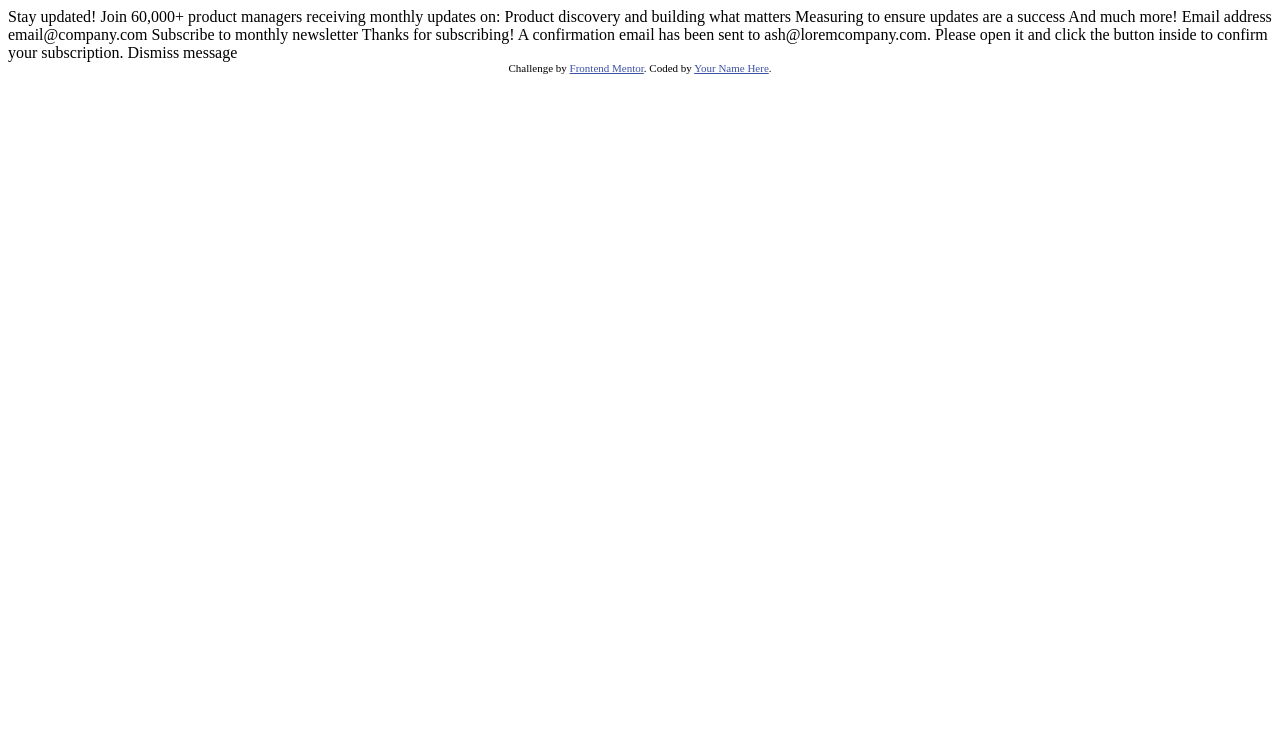
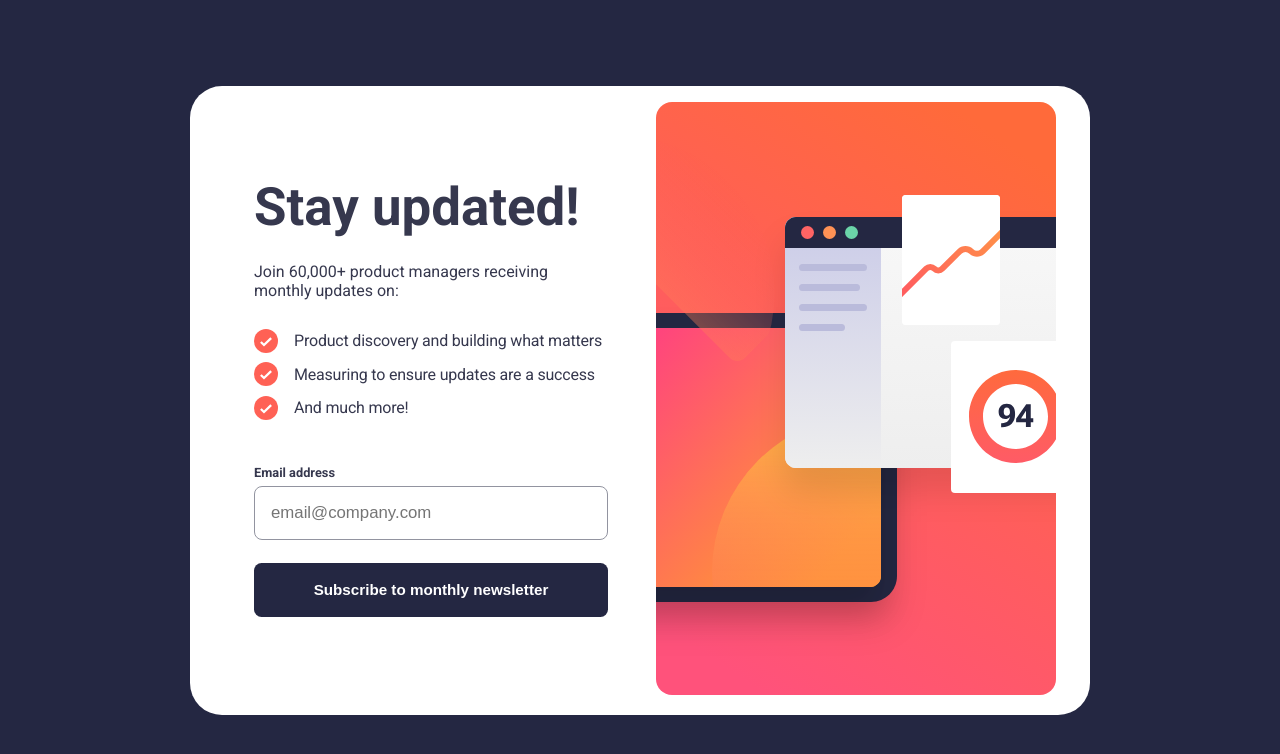
Before and after one commit to bfc0/frontend-challenge-5, a plain HTML site: page index.html in a window 1280 px wide. Drawn offline with Linux system fonts and the light colour scheme.

Commit message:
complete

```diff
--- a/index.html
+++ b/index.html
@@ -1,52 +1,72 @@
 <!DOCTYPE html>
 <html lang="en">
+
 <head>
   <meta charset="UTF-8">
-  <meta name="viewport" content="width=device-width, initial-scale=1.0"> <!-- displays site properly based on user's device -->
-
+  <meta name="viewport" content="width=device-width, initial-scale=1.0">
+  <!-- displays site properly based on user's device -->
   <link rel="icon" type="image/png" sizes="32x32" href="./assets/images/favicon-32x32.png">
-
+  <link rel="preconnect" href="https://fonts.googleapis.com">
+  <link rel="preconnect" href="https://fonts.gstatic.com" crossorigin>
+  <link href="https://fonts.googleapis.com/css2?family=Roboto:wght@400;700&display=swap" rel="stylesheet">
+  <link rel="stylesheet" href="style.css">
+  <script src="./script.js" defer></script>
   <title>Frontend Mentor | Newsletter sign-up form with success message</title>
 
-  <!-- Feel free to remove these styles or customise in your own stylesheet 👍 -->
-  <style>
-    .attribution { font-size: 11px; text-align: center; }
-    .attribution a { color: hsl(228, 45%, 44%); }
-  </style>
 </head>
+
 <body>
+  <div id="container" class="container">
+    <main>
+      <section class="right">
+        <picture>
+          <source srcset="./assets/images/illustration-sign-up-desktop.svg" media="(min-width:900px)"
+            alt="browser windows">
+          <img src="./assets/images/illustration-sign-up-mobile.svg" alt="browser windows with a speed sign 94">
+        </picture>
+      </section>
+      <section class="left">
+        <h1>Stay updated!</h1>
+        <p>
+          Join 60,000+ product managers receiving monthly updates on:
+        </p>
 
-  <!-- Sign-up form start -->
+        <ul>
+          <li>
+            <img src="./assets/images/icon-list.svg">
+            <p>Product discovery and building what matters</p>
+          </li>
+          <li>
+            <img src="./assets/images/icon-list.svg">
+            <p>Measuring to ensure updates are a success</p>
+          </li>
+          <li>
+            <img src="./assets/images/icon-list.svg">
+            <p>And much more!</p>
+          </li>
+        </ul>
 
-  Stay updated!
+        <label for="email">Email address</label>
+        <div class="input-holder" id="input-holder">
+          <input type="text" placeholder="email@company.com" id="email"></input>
+        </div>
+        <button id="sub">Subscribe to monthly newsletter</button>
+      </section>
+    </main>
+  </div>
 
-  Join 60,000+ product managers receiving monthly updates on:
+  <div id="modal" class="modal">
+    <img src="./assets/images/icon-success.svg" alt="ok sign">
+    <h1>Thanks for subscribing!</h1>
+    <p>
+      A confirmation email has been sent to <em id="subscribed-mail"></em>.
+      Please open it and click the button inside to confirm your subscription.
+    </p>
+    <button id="dismiss">Dismiss message</button>
+  </div>
 
-  Product discovery and building what matters
-  Measuring to ensure updates are a success
-  And much more!
 
-  Email address
-  email@company.com
 
-  Subscribe to monthly newsletter
+</body>
 
-  <!-- Sign-up form end -->
-
-  <!-- Success message start -->
-
-  Thanks for subscribing!
-
-  A confirmation email has been sent to ash@loremcompany.com.
-  Please open it and click the button inside to confirm your subscription.
-
-  Dismiss message
-
-  <!-- Success message end -->
-
-  <div class="attribution">
-    Challenge by <a href="https://www.frontendmentor.io?ref=challenge" target="_blank">Frontend Mentor</a>.
-    Coded by <a href="#">Your Name Here</a>.
-  </div>
-</body>
 </html>
--- /dev/null
+++ b/script.js
@@ -0,0 +1,33 @@
+const modal = document.querySelector("#modal")
+const main = document.querySelector("main")
+const container = document.querySelector("#container")
+const inputholder = document.querySelector('#input-holder')
+
+document.querySelector("#sub").addEventListener("click", () => {
+    const email = document.querySelector("#email").value
+    if (!isValidEmail(email)) {
+        inputholder.classList.add("invalid")
+        return
+    }
+
+    inputholder.classList.remove("invalid")
+    modal.style.display = "flex"
+    container.style.display = "none"
+    document.querySelector("#subscribed-mail").innerHTML = email
+})
+
+document.querySelector("#dismiss").addEventListener("click", () => {
+    modal.style.display = "none"
+    container.style.display = "block"
+})
+
+
+
+
+
+
+
+function isValidEmail(email) {
+    const regex = new RegExp('[a-z0-9]+@[a-z]+\.[a-z]{2,3}')
+    return regex.test(email)
+}
--- /dev/null
+++ b/style.css
@@ -0,0 +1,267 @@
+*,
+html,
+body {
+    box-sizing: border-box;
+    margin: 0;
+    padding: 0;
+}
+
+body,
+html {
+    height: 100%;
+}
+
+
+body {
+    font-family: 'Roboto', sans-serif;
+    font-size: 16px;
+    color: var(--clr-charcoal-grey);
+    background-color: var(--clr-dark-slate-grey);
+    font-weight: 400;
+}
+
+.container {
+    margin: auto;
+    height: 100%;
+    width: 100%;
+    background: transparent;
+}
+
+
+main {
+    width: 100%;
+    height: 100%;
+    margin: auto;
+    background-color: var(--clr-white);
+    color: var(--clr-charcoal-grey);
+    display: block;
+}
+
+.right {
+    max-height: 40%;
+    overflow: hidden;
+    flex-basis: 50%;
+}
+
+.picture {
+    width: 100%;
+}
+
+img {
+    width: 100%;
+}
+
+.left {
+    padding: 1.5em;
+    flex-basis: 50%;
+}
+
+h1 {
+    font-size: 2.5em;
+    margin-block: 1rem;
+}
+
+.left>p {
+    margin-block: 1.5em;
+}
+
+
+
+li {
+    list-style: none;
+    display: flex;
+    align-items: center;
+}
+
+
+
+li img {
+    width: 1.5em;
+    margin: 1em;
+    margin-left: 0;
+}
+
+li p {
+    font-size: 1em;
+    ;
+}
+
+.input-holder {
+    width: 100%;
+    padding: 1em;
+    border: 1px solid var(--clr-grey);
+    border-radius: 0.5em;
+    margin-bottom: 0.5em;
+}
+
+.invalid {
+    border: 1px solid var(--clr-tomato);
+    background-color: hsla(4, 100%, 67%, 0.15);
+    position: relative;
+}
+
+
+.invalid::after {
+    position: absolute;
+    top: -45%;
+    right: 7%;
+    content: "Valid email required";
+    color: var(--clr-tomato);
+    font-size: 0.8em;
+    font-weight: 700;
+}
+
+input[type=text] {
+    width: 100%;
+    outline: none;
+    background: transparent;
+    font-size: 1.05em;
+    border: none;
+    cursor: pointer;
+}
+
+label {
+    font-size: 0.8em;
+    margin-block: 0.5em;
+    font-weight: 700;
+    display: block;
+}
+
+button {
+    width: 100%;
+    background-color: var(--clr-dark-slate-grey);
+    padding: 1.2em;
+    color: var(--clr-white);
+    font-size: 0.95em;
+    font-weight: 700;
+    border-radius: 0.5em;
+    margin-block: 1em;
+    border: none;
+    cursor: pointer;
+}
+
+button:hover {
+    background-image: linear-gradient(to right, hsl(346, 90%, 70%), hsl(4, 100%, 67%));
+    box-shadow: 5px 5px 20px 2px hsla(4, 100%, 67%, 0.5);
+}
+
+.modal {
+    width: 100%;
+    height: 100%;
+    padding: 2em;
+    padding-block: 10em;
+    background-color: white;
+    z-index: 1;
+    flex-direction: column;
+    justify-content: flex-start;
+}
+
+.modal>img {
+    width: 4em;
+    margin: 1em;
+}
+
+.modal button {
+    margin-top: 10em;
+    justify-self: flex-end;
+}
+
+.modal em {
+    font-style: normal;
+    font-weight: 700;
+}
+
+@media (min-width: 800px) {
+    body {
+        display: flex;
+        align-items: center;
+    }
+
+    .container {
+        width: min(90%, 900px);
+        height: auto;
+        display: block;
+    }
+
+    main {
+        display: flex;
+        z-index: 1;
+        flex-direction: row-reverse;
+        margin: auto;
+        height: auto;
+        border-radius: 2em;
+        justify-content: center;
+    }
+
+    .right {
+        padding: 1em;
+        display: flex;
+        align-items: center;
+    }
+
+    .left {
+        padding: 4em;
+        padding-right: 2em;
+    }
+
+    h1 {
+        font-size: 3.3em;
+        margin-top: 0.5em;
+    }
+
+    li {
+        letter-spacing: -0.2px;
+    }
+
+    ul img {
+        margin-block: 0.3em;
+    }
+
+    ul {
+        margin-bottom: 2.5em;
+    }
+
+    .modal {
+        display: none;
+        position: absolute;
+        top: 40%;
+        left: 35%;
+        z-index: 2;
+        width: 25em;
+        height: 20em;
+        background-color: white;
+        padding: 2em;
+        border-radius: 1em;
+    }
+
+    .modal img {
+        margin: 0;
+        width: 2.5em;
+    }
+
+    .modal h1 {
+        font-size: 1.9em;
+    }
+
+    .modal button {
+        margin-top: 2em;
+    }
+
+
+}
+
+
+
+
+:root {
+
+    --clr-tomato: hsl(4, 100%, 67%);
+
+
+    --clr-dark-slate-grey: hsl(234, 29%, 20%);
+    --clr-charcoal-grey: hsl(235, 18%, 26%);
+    --clr-grey: hsl(231, 7%, 60%);
+    --clr-white: hsl(0, 0%, 100%);
+
+
+}
```
Also changed, not shown: 2 other files.
